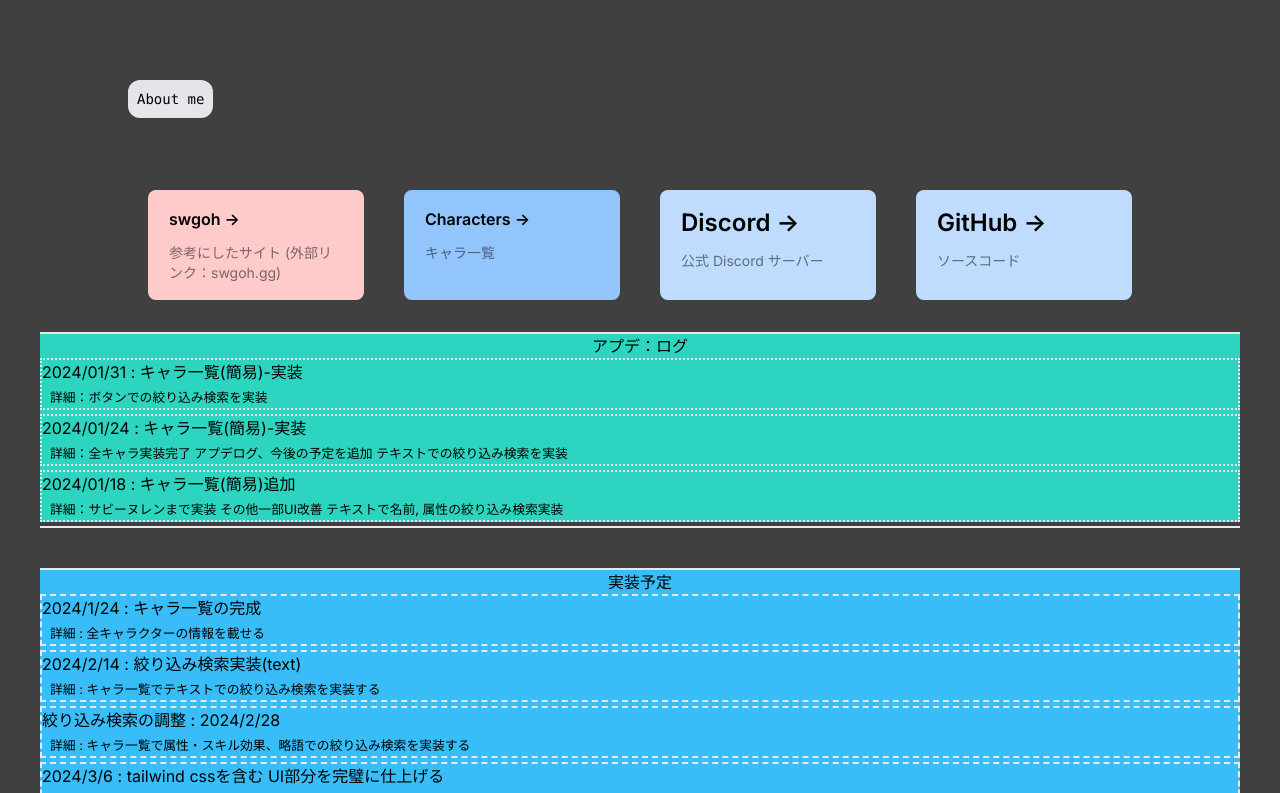
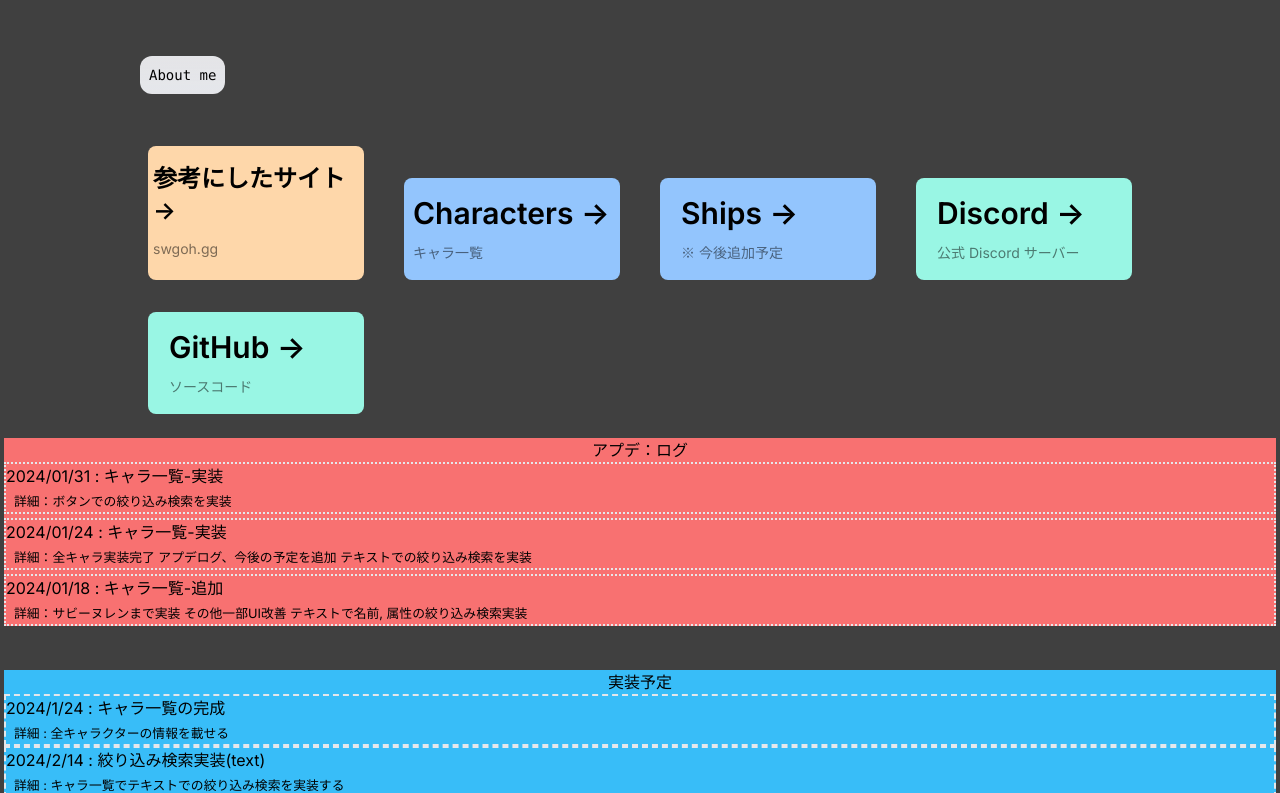
Before and after one commit to nyk9/nextjs-swgoh, a Next.js app: page / in a window 1280 px wide. Shown: the top 793 px of the page. Built offline with nearby package versions, Linux system fonts and the light colour scheme.

Commit message:
レスポンシブ対応第一弾

```diff
--- a/app/about/page.tsx
+++ b/app/about/page.tsx
@@ -1,5 +1,4 @@
 import Link from "next/link";
-
 // export async function getStaticProps(){
 //     return {
 //         revalidate: 600,
@@ -8,15 +7,19 @@ import Link from "next/link";
 
 
 export default function About() {
-    return(
-        <div className="bg-purple-200">
+    return (
+        <div className="bg-purple-200 min-h-screen">
+            <div className="w-full text-center border-b border-black bg-gradient-to-b backdrop-blur-2xl">
                 <Link
                     href={"/"}
-                className="fixed left-0 top-0 flex w-full justify-center border-b border-gray-300 bg-gradient-to-b from-zinc-200 pb-6 pt-8 backdrop-blur-2xl dark:border-neutral-800 dark:bg-zinc-800/30 dark:from-inherit lg:static lg:w-auto  lg:rounded-xl lg:border lg:bg-gray-200 lg:p-2 lg:dark:bg-zinc-800/30"
-            >  Home  </Link>
-            <div>
-                <div className="bg-blue-500 mx-8 text-center">
-                    <h3 className="text-2xl justify-center ">nyk9</h3>
+                    className=""
+                >
+                    Home
+                </Link>
+            </div>
+
+            <div className="bg-blue-500 mx-2 mt-2 text-center">
+                <h3 className="text-2xl">nyk9</h3>
                 <div>
                     <h5 className="pt-2">1. 自己紹介</h5>
                     <p className="text-left p-3">
@@ -27,15 +30,14 @@ export default function About() {
                     <h5 className="pt-2">2. 使用した技術</h5>
                     <p className="text-left p-3">
                         Next.js : v.14.1.0 <br />
-                            TypeScript <br/>
-                            Tailwind CSS <br/>
-                            Vercel (Deploy) <br/>
-                            GitHub : <a href="http://github.com/nyk9/nextjs-swgoh">リンク</a> <br/>
+                        TypeScript <br />
+                        Tailwind CSS <br />
+                        Vercel (Deploy) <br />
+                        GitHub : <a href="http://github.com/nyk9/nextjs-swgoh">リンク</a> <br />
                     </p>
                 </div>
                 主な連絡先：<a href="https://discord.gg/yX3pS2WemD">公式Discordサーバー</a>
             </div>
         </div>
-        </div>
     );
 }
--- a/app/layout.tsx
+++ b/app/layout.tsx
@@ -3,7 +3,6 @@ import { SpeedInsights } from "@vercel/speed-insights/next"
 import type { Metadata } from 'next'
 import { Inter } from 'next/font/google'
 import './globals.css'
-
 
 const inter = Inter({ subsets: ['latin'] })
 
--- a/app/page.tsx
+++ b/app/page.tsx
@@ -6,52 +6,40 @@ export default function Home() {
   const update: Updates[] = updates;
   const schedule: Updates[] = schedules;
   return (
-    <main className="flex min-h-screen flex-col items-center justify-between p-10 bg-neutral-700">
-      <div className="z-10 max-w-5xl w-full items-center justify-between font-mono text-sm lg:flex m-10" >
+    <main className="flex min-h-screen flex-col items-center justify-between p-1 bg-neutral-700">
+      <div className="z-10 max-w-5xl w-full m-10 items-center justify-between font-mono text-sm lg:flex" >
         <a
-          className='relative left-0 bottom-5 border border-blue-600 bg-red-400 left-0 top-0 w-full justify-center border-b border-gray-300 bg-gradient-to-b from-zinc-200 pb-6 pt-8 backdrop-blur-2xl dark:border-neutral-800 dark:bg-zinc-800/30 dark:from-inherit lg:static lg:w-auto lg:rounded-xl lg:border lg:bg-gray-200 lg:p-2 lg:dark:bg-zinc-800/30 group rounded-lg border border-transparent px-5 py-4 transition-colors hover:border-gray-300 hover:dark:scale-110 hover:bg-black-900 hover:light:border-neutral-700'
+          className='relative left-0 bottom-5 border border-blue-600 bg-red-400 left-0 top-0 w-full justify-center border-b border-gray-300 bg-gradient-to-b from-zinc-200 p-2 m-3 backdrop-blur-2xl dark:border-neutral-800 dark:bg-zinc-800/30 dark:from-inherit lg:static lg:w-auto lg:rounded-xl lg:border lg:bg-gray-200 lg:p-2 lg:dark:bg-zinc-800/30 group rounded-lg border border-transparent  transition-colors hover:border-gray-300 hover:dark:scale-110 hover:bg-black-900 hover:light:border-neutral-700'
           href={'/about'}
         >
           About me
         </a>
       </div>
-
-      {/* <div className="flex place-items-center before:absolute before:h-[300px] before:w-[480px] before:-translate-x-1/2 before:rounded-full before:bg-gradient-radial before:from-white before:to-transparent before:blur-2xl before:content-[''] after:absolute after:-z-20 after:h-[180px] after:w-[240px] after:translate-x-1/3 after:bg-gradient-conic after:from-sky-200 after:via-blue-200 after:blur-2xl after:content-[''] before:dark:bg-gradient-to-br before:dark:from-transparent before:dark:to-blue-700 before:dark:opacity-10 after:dark:from-sky-900 after:dark:via-[#0141ff] after:dark:opacity-40 before:lg:h-[360px] z-[-1] mb-20">
-        <Image
-          className="dark:drop-shadow-[0_0_0.3rem_#ffffff70] dark:invert"
-          src="/next.svg"
-          alt="Next.js Logo"
-          width={180}
-          height={37}
-          priority
-        />
-      </div> */}
-
-      <div className="mb-32 grid center text-center lg:max-w-5xl lg:w-full lg:mb-0 lg:grid-cols-4 lg:text-left">
+      <div className="w-full grid center text-center lg:max-w-5xl lg:w-full lg:mb-0 lg:grid-cols-4 lg:text-left">
         <a
           href='https://swgoh.gg/'
-          className='group rounded-lg border border-transparent px-5 py-4 mx-5 my-8 transition-colors hover:border-gray-300 hover:dark:scale-110 hover:bg-red-900 hover:light:border-neutral-700 bg-red-200'
+          className='group rounded-lg border border-transparent px-1 py-4 mx-5 transition-colors hover:border-gray-300 hover:scale-110 hover:bg-orange-700 hover:light:border-neutral-700 bg-orange-200'
           target='_blank'
           rel='noopener noreferrer'
         >
-          <h2 className={`mb-3 text-2x1 font-semibold`}>
-            swgoh {' '}
+          <h2 className={`mb-3 text-2xl font-semibold`}>
+            参考にしたサイト {' '}
             <span className='inline-block transition-transform group-hover:translate-x-1 motion-reduce:transform-none'>
               -&gt;
             </span>
           </h2>
           <p className={`m-0 max-w-[30ch] text-sm opacity-50`}>
-            参考にしたサイト (外部リンク：swgoh.gg)
+            swgoh.gg
           </p>
         </a>
 
         <a
           href='/character'
-          className='group rounded-lg border border-transparent px-5 py-4 mx-5 my-8 transition-colors hover:border-gray-300 hover:dark:scale-110 hover:bg-blue-900 hover:light:border-neutral-700 bg-blue-300'
+          className='group rounded-lg border border-transparent px-2 py-4 mx-5 mt-8 transition-colors hover:border-gray-300 hover:dark:scale-110 hover:bg-blue-900 hover:light:border-neutral-700 bg-blue-300'
           // target='_blank'
           rel='noopener noreferrer'
         >
-          <h2 className={`mb-3 text-2x1 font-semibold`}>
+          <h2 className={`mb-3 text-3xl font-semibold`}>
             Characters {' '}
             <span className='inline-block transition-transform group-hover:translate-x-1 motion-reduce:transform-none'>
               -&gt;
@@ -63,12 +51,29 @@ export default function Home() {
         </a>
 
         <a
+
+          className='group rounded-lg border border-transparent px-5 py-4 mx-5 mt-8 transition-colors hover:border-gray-300 hover:dark:scale-110 hover:bg-blue-900 hover:light:border-neutral-700 bg-blue-300'
+          // target='_blank'
+          rel='noopener noreferrer'
+        >
+          <h2 className={`mb-3 text-3xl font-semibold`}>
+            Ships {' '}
+            <span className='inline-block transition-transform group-hover:translate-x-1 motion-reduce:transform-none'>
+              -&gt;
+            </span>
+          </h2>
+          <p className={`m-0 max-w-[30ch] text-sm opacity-50`}>
+            ※ 今後追加予定
+          </p>
+        </a>
+
+        <a
           href="https://discord.gg/yX3pS2WemD"
-          className="group rounded-lg border border-transparent px-5 py-4 mx-5 my-8 transition-colors hover:border-gray-300 hover:dark:scale-110 hover:bg-blue-900 hover:light:border-neutral-700 bg-blue-200"
+          className="group rounded-lg border border-transparent px-5 py-4 mx-5 mt-8 transition-colors hover:border-gray-300 hover:dark:scale-110 hover:bg-blue-900 hover:light:border-neutral-700 bg-teal-200"
           target="_blank"
           rel="noopener noreferrer"
         >
-          <h2 className={`mb-3 text-2xl font-semibold`}>
+          <h2 className={`mb-3 text-3xl font-semibold`}>
             Discord {' '}
             <span className="inline-block transition-transform group-hover:translate-x-1 motion-reduce:transform-none">
               -&gt;
@@ -81,11 +86,11 @@ export default function Home() {
 
         <a
           href="https://github.com/nyk9/nextjs-swgoh"
-          className="'group rounded-lg border border-transparent px-5 py-4 mx-5 my-8 transition-colors hover:border-gray-300 hover:dark:scale-110 hover:bg-blue-900 hover:light:border-neutral-700 bg-blue-200"
+          className="group rounded-lg border border-transparent px-5 py-4 mx-5 mt-8 transition-colors hover:border-gray-300 hover:dark:scale-110 hover:bg-blue-900 hover:light:border-neutral-700 bg-teal-200"
           target="_blank"
           rel="noopener noreferrer"
         >
-          <h2 className={`mb-3 text-2xl font-semibold`}>
+          <h2 className={`mb-3 text-3xl font-semibold`}>
             GitHub{' '}
             <span className="inline-block transition-transform group-hover:translate-x-1 motion-reduce:transform-none">
               -&gt;
@@ -97,11 +102,11 @@ export default function Home() {
         </a>
 
       </div>
-      <div className='border-y-2 border-double w-full text-center mb-10'>
-        <div className='left-0 bottom-5 bg-teal-400'>
+      <div className='w-full text-center mb-10 m-1 my-6'>
+        <div className='left-0 bottom-5 bg-red-400'>
           <h1 className='text-black'>アプデ：ログ</h1>
-          {update.map((update)=>{
-            return(
+          {update.map((update) => {
+            return (
               <div
                 className='border-dotted border-2 mb-1 text-left'
                 key={update.ver}
@@ -115,13 +120,13 @@ export default function Home() {
           })}
         </div>
       </div>
-      <div className='border-y-2 border-double w-full text-center mb-1'>
+      <div className='border-double w-full text-center mb-1'>
         <div className='left-0 bottom-5 bg-sky-400'>
           <h1 className='text-black'>実装予定</h1>
-          {schedule.map((schedule)=>{
-              return(
+          {schedule.map((schedule) => {
+            return (
               <div
-                  className='border-dashed border-2 mb-1 text-left'
+                className='border-dashed border-2 text-left'
                 key={schedule.ver}
               >
                 <p>
--- a/app/update.ts
+++ b/app/update.ts
@@ -9,17 +9,17 @@ const updates: Updates[] = [
     // 最新の情報を一番上に持っていきたいので、配列の追加は上に記述する。
     {
         ver: 1.2,
-        title: "キャラ一覧(簡易)-実装",
+        title: "キャラ一覧-実装",
         date: "2024/01/31",
         detaill: "ボタンでの絞り込み検索を実装"
     },{
         ver: 1.1,
-        title: "キャラ一覧(簡易)-実装",
+        title: "キャラ一覧-実装",
         date: "2024/01/24",
         detaill: `全キャラ実装完了 アプデログ、今後の予定を追加  テキストでの絞り込み検索を実装`
     },{
         ver: 1,
-        title: 'キャラ一覧(簡易)追加',
+        title: 'キャラ一覧-追加',
         date: '2024/01/18',
         detaill: `サビーヌレンまで実装 その他一部UI改善
                   テキストで名前, 属性の絞り込み検索実装`
```
Also changed, not shown: app/character/page.tsx (+7 -9 lines). Lines whose indentation alone changed are shown as unchanged.
